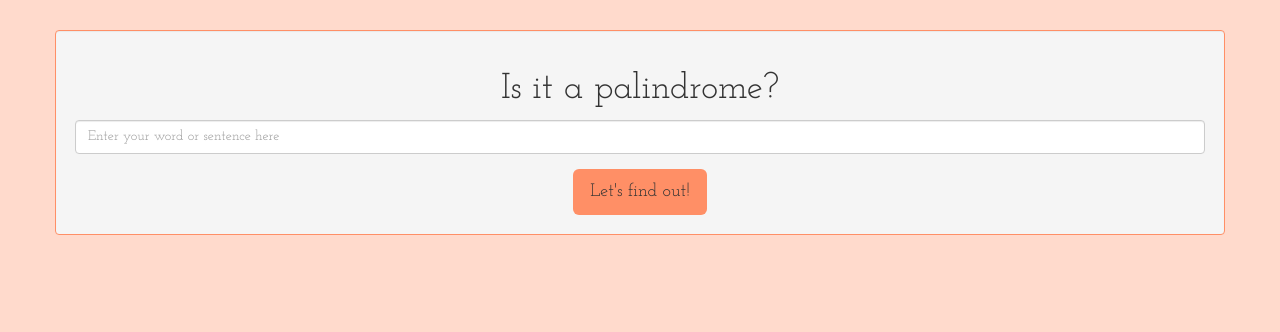
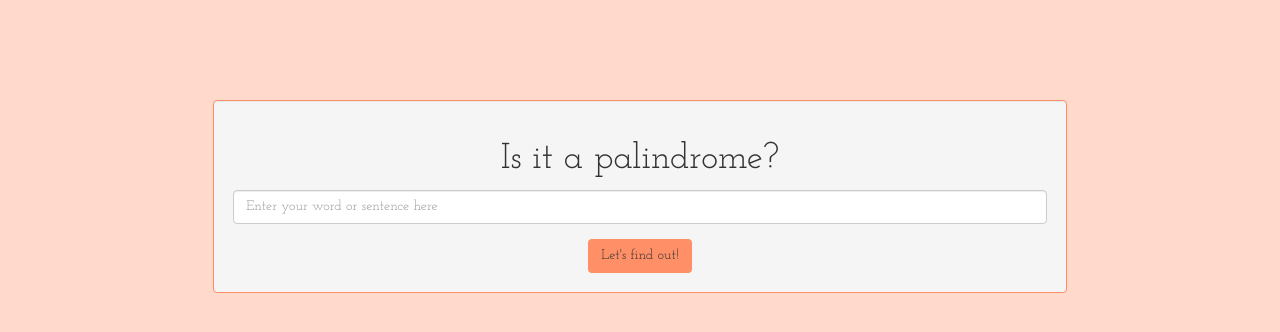
Before and after one commit to aimenkhakwani/palindrome, a plain HTML site: page index.html in a window 1280 px wide. Drawn offline with nearby package versions, Linux system fonts and the light colour scheme.

```diff
--- a/css/styles.css
+++ b/css/styles.css
@@ -6,8 +6,8 @@
 #yes-palindrome, #no-palindrome {
   display: none;
 }
-.container {
-  margin-top: 3rem;
+.col-md-8 {
+  margin-top: 10rem;
   border: 1px solid #ff8f66;
 }
 button {
--- a/index.html
+++ b/index.html
@@ -10,13 +10,13 @@
     <title>Palindromes</title>
   </head>
   <body>
-    <div class="container well">
+    <div class="col-md-8 col-md-offset-2 well">
       <h1>Is it a palindrome?</h1>
       <form>
         <div class="form-group">
           <input type="text" class="form-control" placeholder="Enter your word or sentence here">
         </div>
-        <button type="submit" class="btn-lg btn">Let's find out!</button>
+        <button type="submit" class="btn">Let's find out!</button>
       </form>
       <div id="yes-palindrome">
         <h3>Yes, your word is a palindrome!</h3>
```
Also changed, not shown: screenshot.png (added), 1 other file.
